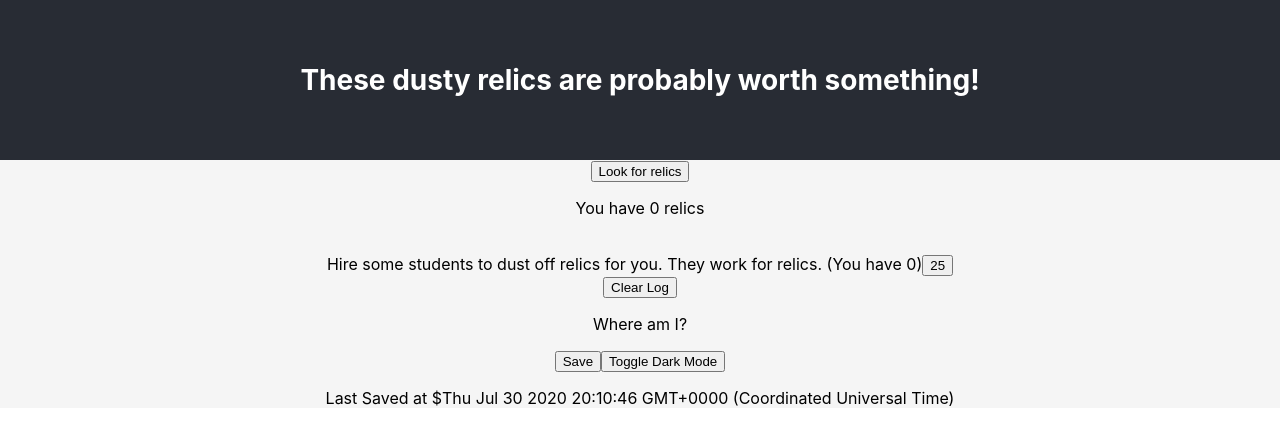
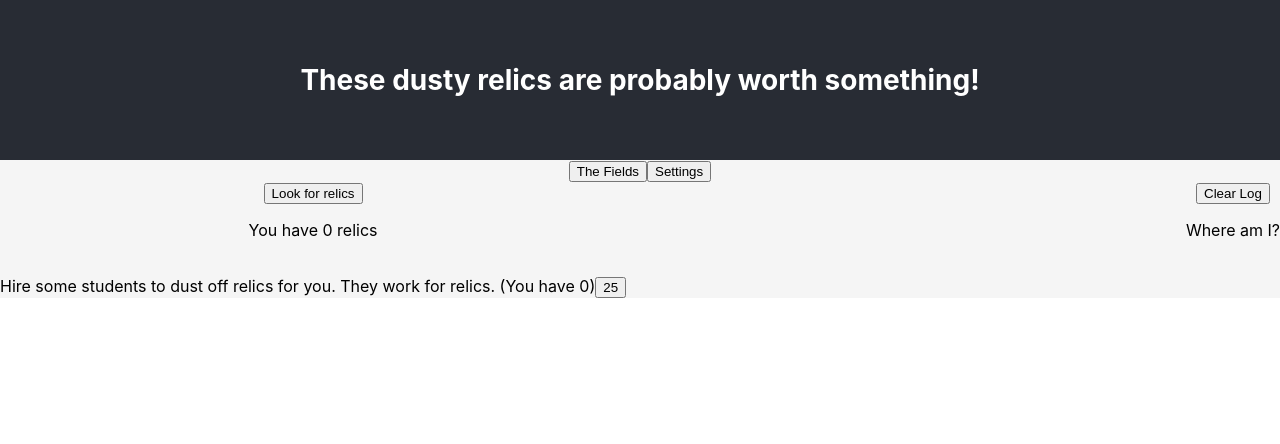
Before and after one commit to bcm32/relics, a React (Create React App) app: page / in a window 1280 px wide. Shown: the top 444 px of the page. Built offline with nearby package versions, Linux system fonts and the light colour scheme.

Commit message:
panel selector

```diff
--- a/src/App.scss
+++ b/src/App.scss
@@ -26,3 +26,9 @@
   background: whitesmoke;
   color: black;
 }
+
+.core-panel__flex {
+  display: flex;
+  width: 100%;
+  justify-content: space-between;
+}
--- a/src/config/constants.ts
+++ b/src/config/constants.ts
@@ -1,3 +1,7 @@
 export const MIN_SAVE_REWARD_TIME = 24;
 export const TICK_SPEED = 50;
 export const MAX_LOG_SIZE = 25;
+
+// Panel Keys
+export const SETTINGS_PANEL_KEY = "SETTINGS";
+export const GENERATORS_PANEL_KEY = "GENERATORS"
--- a/src/core/CorePanel.tsx
+++ b/src/core/CorePanel.tsx
@@ -8,18 +8,25 @@ import {IPurchasable} from "../economy/IPurchaseable";
 import {GameClock} from "./game-clock";
 import {AdventureLog} from "../adventure-log/AdventureLog";
 import {addJournalEntry, clearJournal} from "../adventure-log/journal";
+import {PanelSelector} from "../layout/PanelSelector";
+import {GENERATORS_PANEL_KEY, SETTINGS_PANEL_KEY} from "../config/constants";
 
 type CoreProps = {}
 type CoreState = {
-    gameState: GameState
+    gameState: GameState,
+    activePanel: string
 }
 
-export class CorePanel<CoreProps, CoreState> extends React.Component {
+export class CorePanel extends React.Component<CoreProps, CoreState> {
     clock: GameClock | undefined;
-    readonly state = {gameState: saveGameExists() ? loadSave() : newSave()};
+    readonly state = {
+        gameState: saveGameExists() ? loadSave() : newSave(),
+        activePanel: GENERATORS_PANEL_KEY
+    };
 
     componentDidMount(): void {
         this.clock = new GameClock(this.state.gameState, (newState: GameState) => this.onTick(newState));
+        this.setState({activePanel: GENERATORS_PANEL_KEY});
     }
 
     onTick(newState: GameState) {
@@ -30,7 +37,7 @@ export class CorePanel<CoreProps, CoreState> extends React.Component {
         // TODO: Abstract this for manual action & future FAME multiplier
         const newState = {...this.state.gameState};
         newState.currencies.relics += currencyAmount;
-        addJournalEntry(newState, "You dust off some potsherds.")
+        addJournalEntry(newState, "You dust off some potsherds.");
         this.setState({gameState: newState})
     }
 
@@ -49,6 +56,10 @@ export class CorePanel<CoreProps, CoreState> extends React.Component {
         clearJournal(this.state.gameState)
     }
 
+    changeActivePanel(panelKey: string) {
+        this.setState({activePanel: panelKey});
+    }
+
     save() {
         const newState = {...this.state.gameState};
         newState.saveTime = new Date();
@@ -57,25 +68,40 @@ export class CorePanel<CoreProps, CoreState> extends React.Component {
     }
 
     render() {
+        let activePanel;
+        switch (this.state.activePanel) {
+            case SETTINGS_PANEL_KEY:
+                activePanel = (
+                    <Settings
+                        gameState={this.state.gameState}
+                        onSave={() => this.save()}
+                    />
+                )
+                break;
+            case GENERATORS_PANEL_KEY:
+            default:
+                activePanel = (
+                    <Generators
+                        gameState={this.state.gameState}
+                        onAddCurrency={(currencyName: string, currencyAmount: number) => this.addCurrency(currencyName, currencyAmount)}
+                        onPurchase={(purchaseAmount: number, purchaseType: IPurchasable) => this.makePurchase(purchaseAmount, purchaseType)}
+                    />
+                );
+        }
+
         return (
             <div>
                 <header className="app-header">
                     <Header gameState={this.state.gameState}/>
                 </header>
+                <PanelSelector onChangePanel={(panelKey: string) => this.changeActivePanel(panelKey)}/>
                 <div className="core-panel__flex">
-                    <Generators
-                        gameState={this.state.gameState}
-                        onAddCurrency={(currencyName: string, currencyAmount: number) => this.addCurrency(currencyName, currencyAmount)}
-                        onPurchase={(purchaseAmount: number, purchaseType: IPurchasable) => this.makePurchase(purchaseAmount, purchaseType)}
-                    />
+                    {activePanel}
                     <div>
                         <AdventureLog clearLog={() => this.clearLog()} journalState={this.state.gameState.journalState}/>
                     </div>
-                    <Settings
-                        gameState={this.state.gameState}
-                        onSave={() => this.save()}
-                    />
                 </div>
+
             </div>
         );
     }
--- /dev/null
+++ b/src/layout/PanelSelector.tsx
@@ -0,0 +1,17 @@
+import React from "react";
+import {GENERATORS_PANEL_KEY, SETTINGS_PANEL_KEY} from "../config/constants";
+
+type PanelSelectorProps = {
+    onChangePanel: any
+}
+export class PanelSelector extends React.Component<PanelSelectorProps>{
+    render() {
+        const {onChangePanel} = this.props;
+        return (
+            <div>
+                <button onClick={() => onChangePanel(GENERATORS_PANEL_KEY)}>The Fields</button>
+                <button onClick={() => onChangePanel(SETTINGS_PANEL_KEY)}>Settings</button>
+            </div>
+        );
+    }
+}
```
